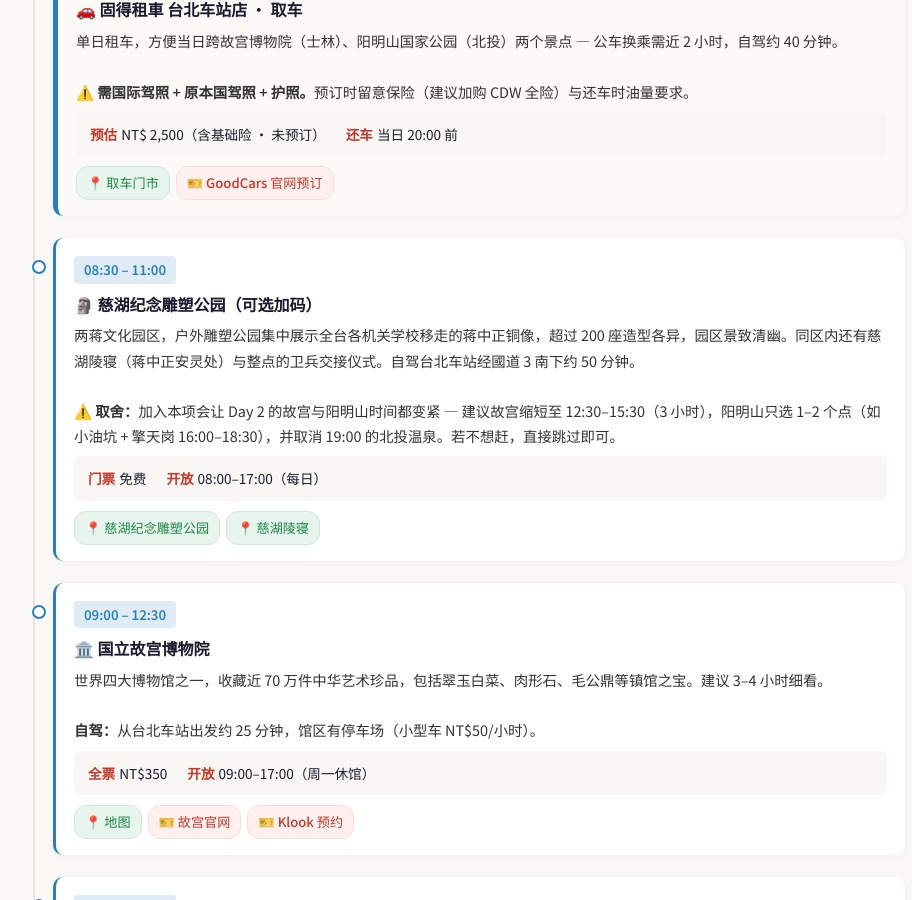
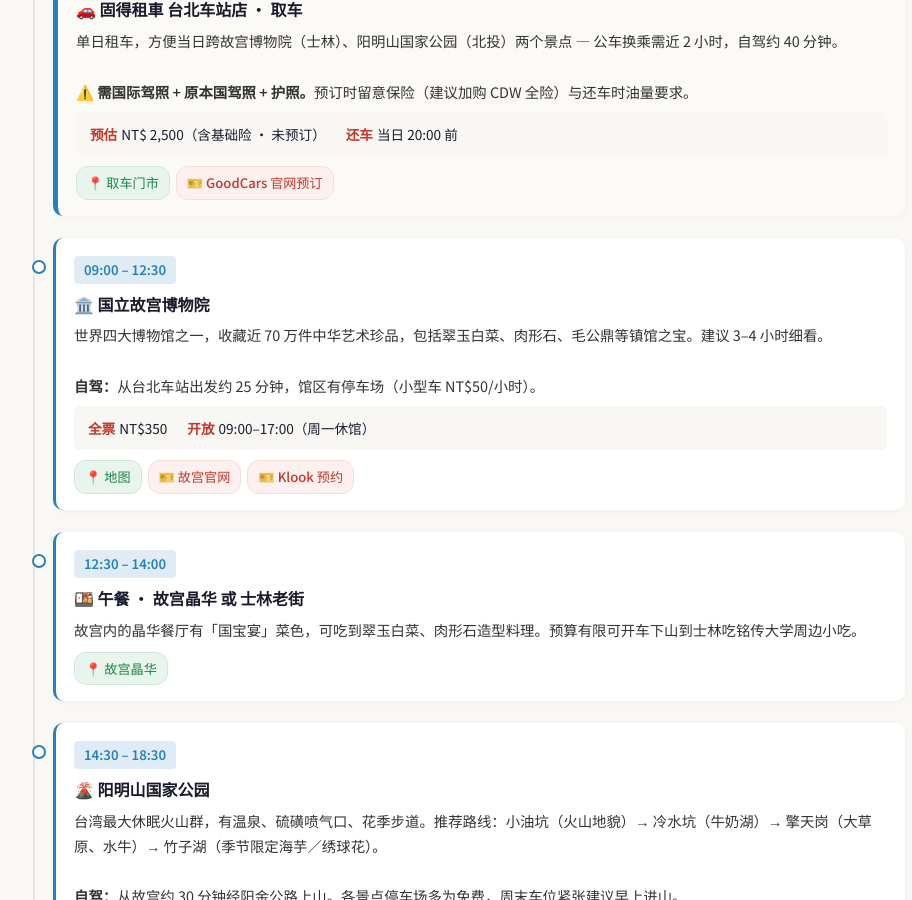
Before and after one commit to SibeiC/SibeiC.github.io, a Jekyll site: the page built from _trips/taiwan-2026.md, in a window 1280 px wide and 900 px high, scrolled down 4223 px. Shown: the whole window, without its empty margins (175-1087 px from the left). Built offline with Jekyll 4.4.1, drawn with Linux system fonts in a browser that asks for light colours; some of the changed text lies outside the part shown.

Commit message:
Drop 慈湖 park; move laundry stop to 日月潭 衣博士 (Day 4 evening)
Per user feedback on PR #12:
- Revert the Day 2 慈湖纪念雕塑公园 addition entirely.
- Remove the Day 6 (台南) generic laundry item.
- Add 衣博士自助洗衣 日月潭店 (Dr. Washing, Sun Moon Lake branch) as
  a Day 4 evening item 19:30-21:30, after the 游湖船 arrival at 水社.
  Location: 南投县鱼池乡义勇街 34 号 — ~10 min taxi (NT$200-250) or
  好行日月潭线 bus from 水社码头. 24h self-service. Day 4 is the true
  halfway point of the 9-day trip per user's original framing.

```diff
--- a/_trips/taiwan-2026.md
+++ b/_trips/taiwan-2026.md
@@ -205,19 +205,6 @@ days:
           - { type: map,    icon: 📍, label: 取车门市, query: 固得租車 台北車站店 }
           - { type: ticket, icon: 🎫, label: GoodCars 官网预订, url: "https://www.goodcars.tw/" }
 
-      - time: 08:30 – 11:00
-        title: 🗿 慈湖纪念雕塑公园（可选加码）
-        detail: |
-          两蒋文化园区，户外雕塑公园集中展示全台各机关学校移走的蒋中正铜像，超过 200 座造型各异，园区景致清幽。同区内还有慈湖陵寝（蒋中正安灵处）与整点的卫兵交接仪式。自驾台北车站经國道 3 南下约 50 分钟。
-          <br><br>
-          <strong>⚠️ 取舍：</strong>加入本项会让 Day 2 的故宫与阳明山时间都变紧 — 建议故宫缩短至 12:30–15:30（3 小时），阳明山只选 1–2 个点（如小油坑 + 擎天岗 16:00–18:30），并取消 19:00 的北投温泉。若不想赶，直接跳过即可。
-        tickets:
-          - { tag: 门票, value: 免费 }
-          - { tag: 开放, value: 08:00–17:00（每日） }
-        links:
-          - { type: map, icon: 📍, label: 慈湖纪念雕塑公园, query: Cihu Memorial Sculpture Park 慈湖纪念雕塑公园 }
-          - { type: map, icon: 📍, label: 慈湖陵寝, query: 慈湖陵寝 大溪 }
-
       - time: 09:00 – 12:30
         title: 🏛️ 国立故宫博物院
         detail: |
@@ -388,6 +375,18 @@ days:
           - { type: map,    icon: 📍, label: 玄光寺, query: 玄光寺 日月潭 }
           - { type: map,    icon: 📍, label: 水社码头, query: 水社码头 }
           - { type: ticket, icon: 🎫, label: 游湖船 Klook, url: "https://www.klook.com/zh-CN/activity/10687-sun-moon-lake-boat-ticket-taichung/" }
+
+      - time: 19:30 – 21:30
+        title: 🧺 衣博士自助洗衣 日月潭店 · 行程过半补给
+        detail: |
+          行程正好过半，趁今晚在日月潭落脚把衣服一口气洗了 — 阿里山、花莲两站停留都短，错过这次就得拖到台南 Day 6。店址在鱼池乡义勇街 34 号，从水社搭计程车约 10 分钟（单程 NT$200–250），或搭台湾好行日月潭线至鱼池站后步行。24 小时自助，洗 + 烘一次约 NT$150–200（投币或刷悠游卡）。
+          <br><br>
+          <strong>懒人版：</strong>先问水沙连柜台是否提供送洗服务，价格通常略高但免出门。
+        tickets:
+          - { tag: 洗 + 烘, value: "NT$150–200" }
+          - { tag: 营业, value: 24 小时自助 }
+        links:
+          - { type: map, icon: 📍, label: 衣博士自助洗衣 日月潭店, query: 衣博士自助洗衣 日月潭店 鱼池乡义勇街 }
     note: |
       <strong>💡 Day 4 建议：</strong>住日月潭水社比住台中更有效率 — 隔天 08:00 从水社出发搭台湾好行去阿里山，避免再花 1.5 小时从台中赶回日月潭。
     stay:
@@ -520,17 +519,6 @@ days:
         detail: 位于台南北区成功路，邻近台南公园与台南火车站。check-in 后可在附近吃宵夜、逛神农街。
         links:
           - { type: map, icon: 📍, label: 酒店位置, query: Grand Banyan Hotel Tainan }
-
-      - time: 20:00 – 22:00
-        title: 🧺 自助洗衣 · 行程过半补给（可选）
-        detail: |
-          台南住 2 晚，是全程最适合洗衣的停点 — 扔进去、去逛夜市 / 吃宵夜、回来拿就好。禧榕轩步行 5–10 分钟范围内有多家 24h 自助洗衣店，洗 + 烘一次约 NT$150–200（多数机台刷悠游卡或投币皆可）。带足当日换洗即可，其他脏衣服一次解决。
-          <br><br>
-          另可先在 check-in 时问饭店柜台是否有送洗服务作为备案。
-        tickets:
-          - { tag: 洗 + 烘, value: "NT$150–200" }
-        links:
-          - { type: map, icon: 📍, label: 附近自助洗衣店, query: 自助洗衣店 台南北区 成功路 }
     note: |
       <strong>💡 Day 6 林铁优先：</strong>首选搭阿里山森林铁路本线下山（NT$600，3h55m，百年路线），<strong>务必出发前 14 天</strong>上官网 <a href="https://afrts.forest.gov.tw" target="_blank">afrts.forest.gov.tw</a> 抢票（订位即付款，2026 年新制，逾时取消）。若林铁票售罄，退而求其次搭台湾好行 7329A 公车（现买即走，NT$283，直达嘉义高铁站，到站反而更早）。林铁终点是嘉义 TRA 站，后续台铁去台南即可；公车到的是嘉义高铁站，接高铁去台南更顺。
     stay:
```
